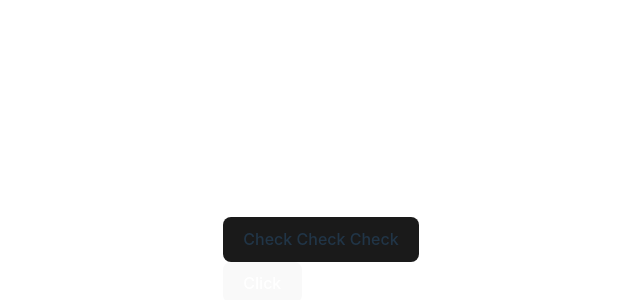
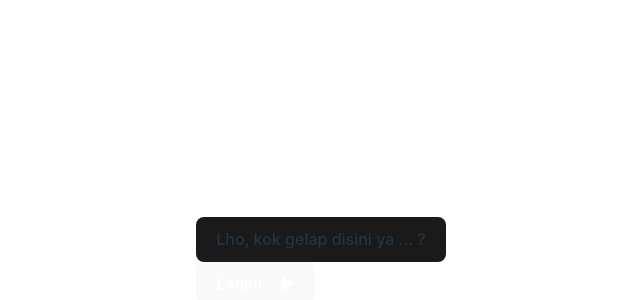
Before and after one commit to hawariMuflihMunte/uniicode-birthday-2, a React app: page / in a window 1280 px wide. Shown: the part 140-440 px from the top of the page, without its empty margins (319-959 px from the left). Built offline with nearby package versions, Linux system fonts and the light colour scheme; the HTML template or start-up script is replaced by a standard one.

Commit message:
Refactor(Page): Update Text and Button value

```diff
--- a/src/components/pages/Intro.jsx
+++ b/src/components/pages/Intro.jsx
@@ -20,10 +20,10 @@ export default function Intro() {
       style={{ position: 'relative' }}
     >
       <Text
-        msg={'Check Check Check'}
+        msg={'Lho, kok gelap disini ya ... ?'}
       />
       <Button
-        content='Click'
+        content='Lanjut &nbsp;&nbsp; ▶'
         parentRef={ref}
         onClick={handleClick}
       />
```
